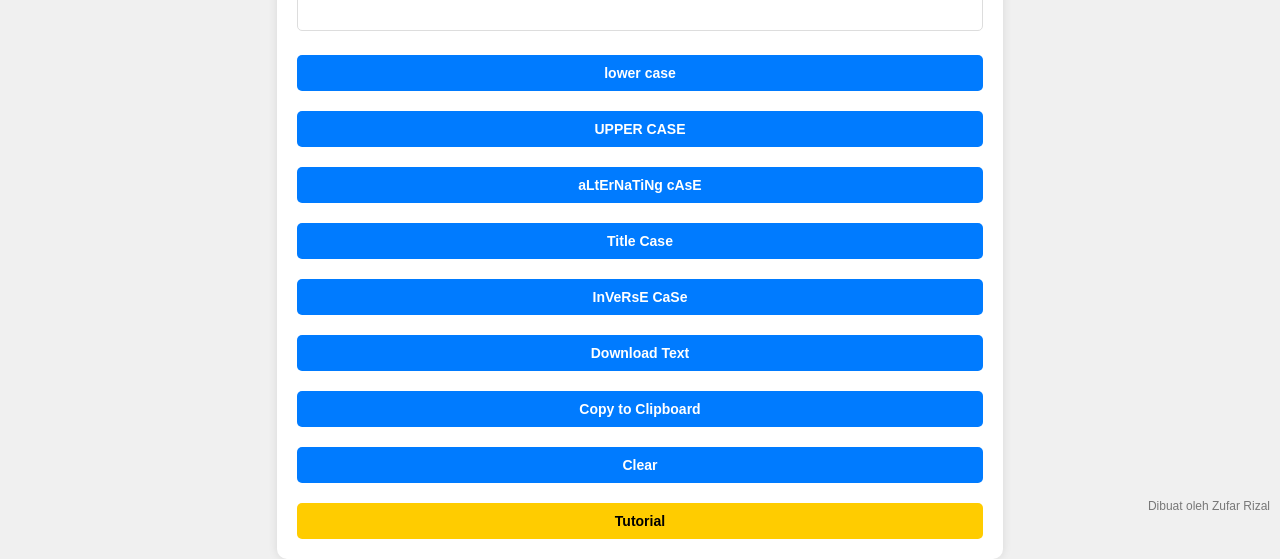
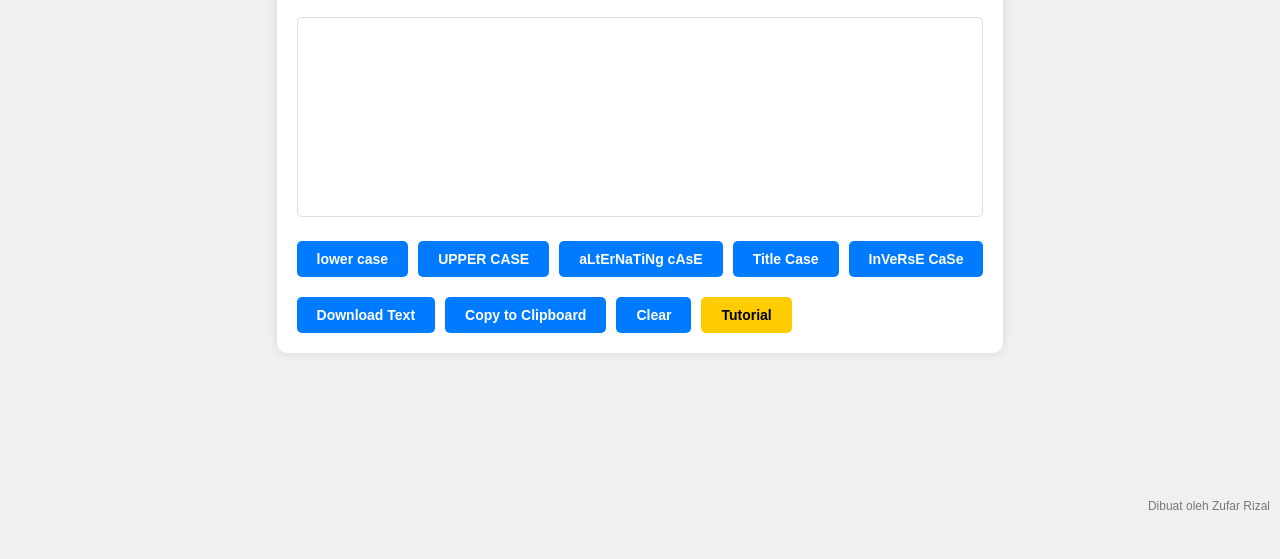
Before and after one commit to zufarrizal/CapcutSRT, a plain HTML site: page index.html in a window 1280 px wide. Shown: the part 277-836 px from the top of the page. After the commit the page ends 800 px from the top, so only its background shows below. Drawn offline with Linux system fonts and the light colour scheme.

Commit message:
Update styles.css

```diff
--- a/styles.css
+++ b/styles.css
@@ -62,8 +62,6 @@ button {
     border-radius: 5px;
     margin-top: 10px;
     font-weight: bold;
-    width: 100%;
-    box-sizing: border-box;
 }
 
 button:hover {
@@ -85,7 +83,6 @@ button:hover {
     flex-wrap: wrap;
     gap: 10px;
     margin-top: 10px;
-    justify-content: center;
 }
 
 /* Textarea */
```
